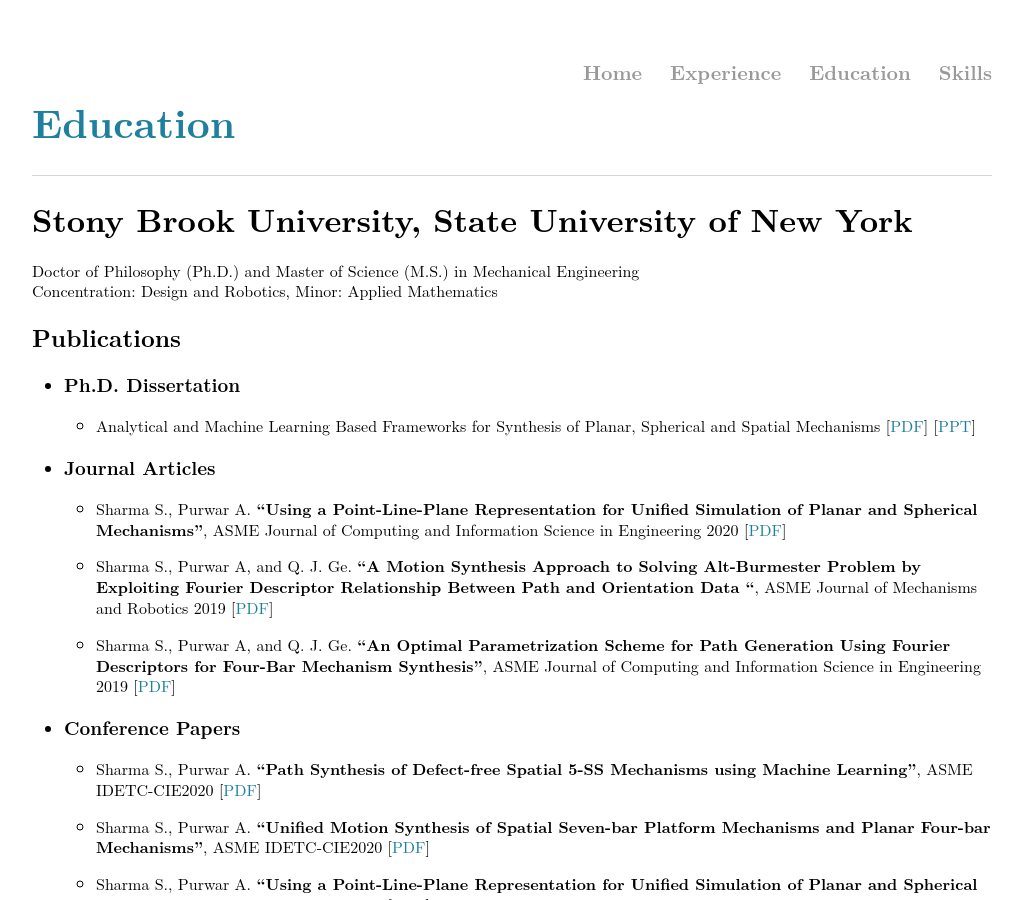
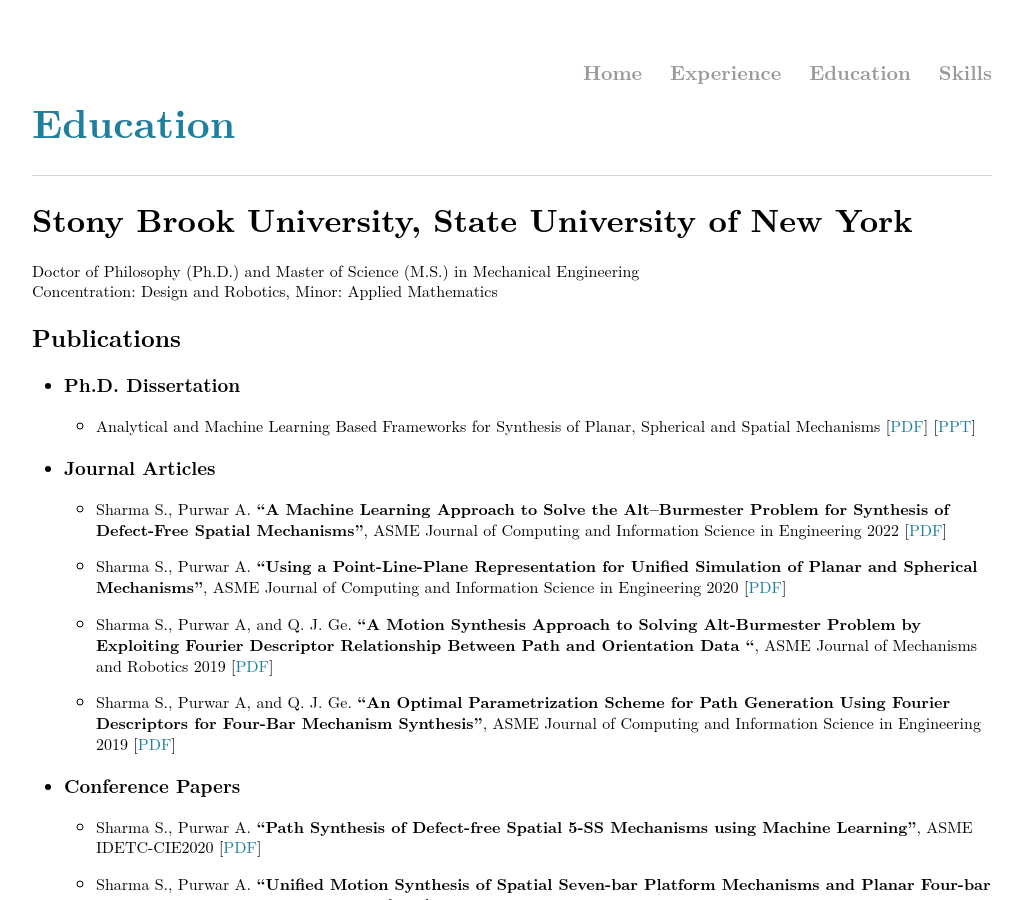
Before and after one commit to ssharma1991/ssharma1991.github.io, a Jekyll site: the page built from education/index.md, in a window 1280 px wide and 900 px high. Shown: the whole window, without its empty margins (128-1150 px from the left). Built offline with Jekyll 4.4.1, drawn with Linux system fonts in a browser that asks for light colours.

Commit message:
fix: updated published journal

```diff
--- a/education/index.md
+++ b/education/index.md
@@ -14,6 +14,8 @@ Concentration: Design and Robotics, Minor: Applied Mathematics
     - Analytical and Machine Learning Based Frameworks for Synthesis of Planar, Spherical and Spatial Mechanisms \[[PDF]({{ "/assets/publications/phd_dissertation.pdf" | absolute_url }})\] \[[PPT]({{ "/assets/publications/phd_defense.pptx" | absolute_url }})\]
 
 - ### Journal Articles
+    - Sharma S., Purwar A. __"A Machine Learning Approach to Solve the Alt–Burmester Problem for Synthesis of Defect-Free Spatial Mechanisms"__, ASME Journal of Computing and Information Science in Engineering 2022 \[[PDF]({{ "/assets/publications/jour4.pdf" | absolute_url }})\]
+
     - Sharma S., Purwar A. __"Using a Point-Line-Plane Representation for Unified Simulation of Planar and Spherical Mechanisms"__, ASME Journal of Computing and Information Science in Engineering 2020 \[[PDF]({{ "/assets/publications/jour3.pdf" | absolute_url }})\]
 
     - Sharma S., Purwar A, and Q. J. Ge. __"A Motion Synthesis Approach to Solving Alt-Burmester Problem by Exploiting Fourier Descriptor Relationship Between Path and Orientation Data "__, ASME Journal of Mechanisms and Robotics 2019 \[[PDF]({{ "/assets/publications/jour2.pdf" | absolute_url }})\]
```
Also changed, not shown: 4 other files.
